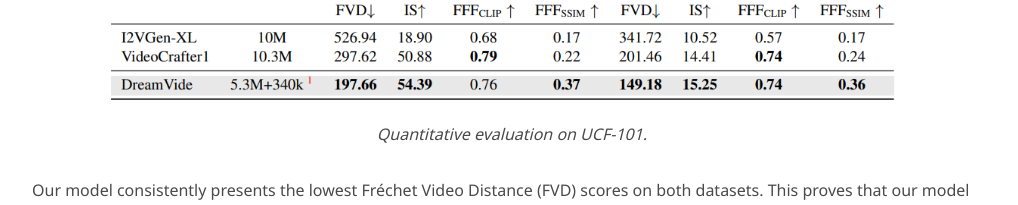
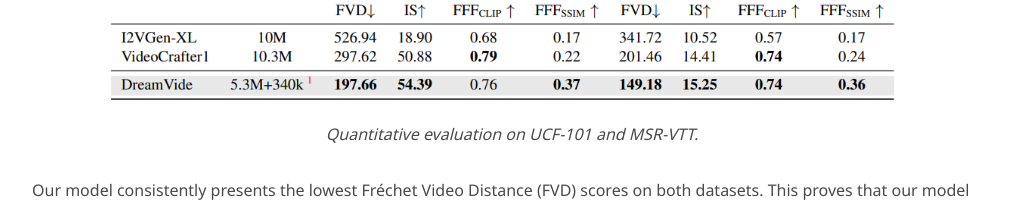
Before and after one commit to sense39/DreamVideo, a plain HTML site: page index.html in a window 1280 px wide. Shown: the part 2910-3115 px from the top of the page, without its empty margins (128-1146 px from the left). Drawn offline with nearby package versions, Linux system fonts and the light colour scheme; some icons are missing; a web font is replaced by a local one.

Commit message:
Update index.html

```diff
--- a/index.html
+++ b/index.html
@@ -191,7 +191,7 @@
     <h2 class="title">Quantitative Evaluation</h2>
     <figure>
       <img src="./static/images/results.png" alt="Pipeline of our method." width=1200px>
-      <figcaption>Quantitative evaluation on UCF-101.</figcaption>
+      <figcaption>Quantitative evaluation on UCF-101 and MSR-VTT.</figcaption>
     </figure>
     <p>
       Our model consistently presents the lowest Fréchet Video Distance (FVD) scores on both datasets. This proves that our model can generate video with better continuity.
```
